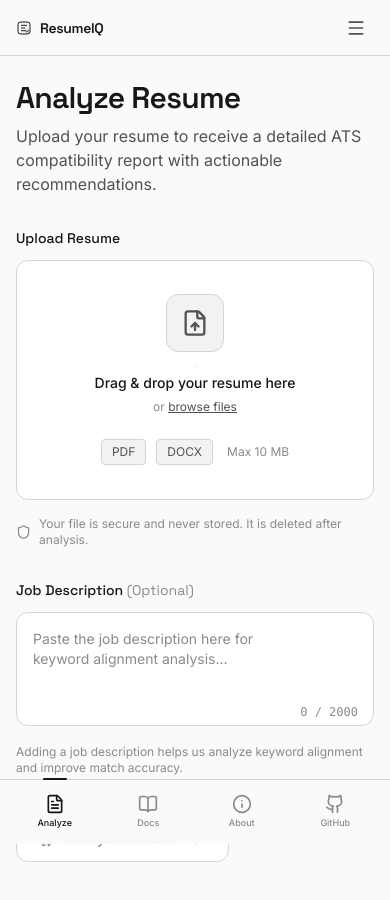
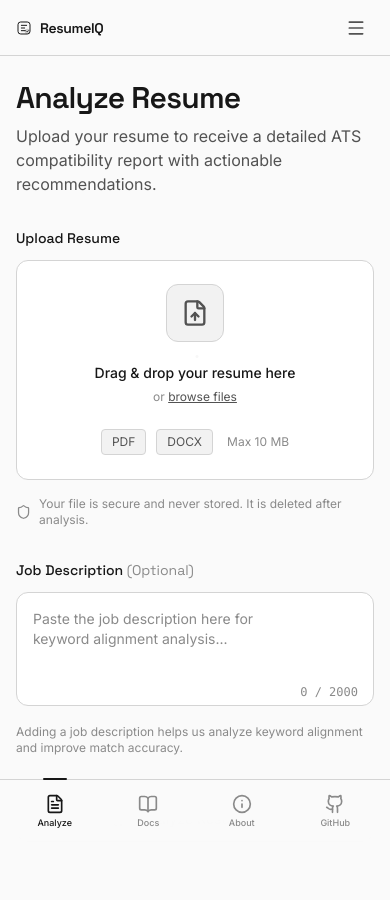
Before and after one commit to sujalsubedi06/ResumeIQ, a Next.js app in the folder frontend/: page /analyze in a window 390 px wide. Shown: the top 900 px of the page. Built offline with nearby package versions, Linux system fonts and the light colour scheme; no server answers.

Commit message:
style: improve upload zone layout on mobile

```diff
--- a/frontend/src/features/analyze/components/UploadZone.tsx
+++ b/frontend/src/features/analyze/components/UploadZone.tsx
@@ -247,7 +247,7 @@ export function UploadZone({ onAnalyze, disabled, error, onReset }: UploadZonePr
             scale: dragActive ? 1.01 : 1,
           }}
           transition={springSnappy}
-          className="relative border rounded-xl p-6 sm:p-10 text-center cursor-pointer flex flex-col items-center justify-center min-h-[240px] transition-colors hover:border-[var(--text-muted)] overflow-hidden group"
+          className="relative border rounded-xl p-6 sm:p-10 text-center cursor-pointer flex flex-col items-center justify-center min-h-[200px] sm:min-h-[240px] transition-colors hover:border-[var(--text-muted)] overflow-hidden group"
         >
           {/* Animated border glow */}
           <AnimatedBorder active={dragActive || false} />
@@ -439,7 +439,7 @@ export function UploadZone({ onAnalyze, disabled, error, onReset }: UploadZonePr
           whileHover={canSubmit ? { scale: 1.02, y: -1 } : undefined}
           whileTap={canSubmit ? { scale: 0.98 } : undefined}
           transition={springSnappy}
-          className={`relative flex items-center gap-2.5 px-6 py-3 rounded-xl font-medium text-sm transition-all focus:outline-none focus:ring-2 focus:ring-[var(--text-primary)] focus:ring-offset-2 focus:ring-offset-[var(--bg-primary)] ${
+          className={`relative flex w-full sm:w-auto items-center justify-center gap-2.5 px-6 py-3 rounded-xl font-medium text-sm transition-all focus:outline-none focus:ring-2 focus:ring-[var(--text-primary)] focus:ring-offset-2 focus:ring-offset-[var(--bg-primary)] ${
             canSubmit
               ? "bg-[var(--text-primary)] text-[var(--bg-primary)] hover:opacity-90 cursor-pointer"
               : "bg-[var(--bg-surface)] border border-[var(--border)] text-[var(--text-muted)] cursor-not-allowed"
```
